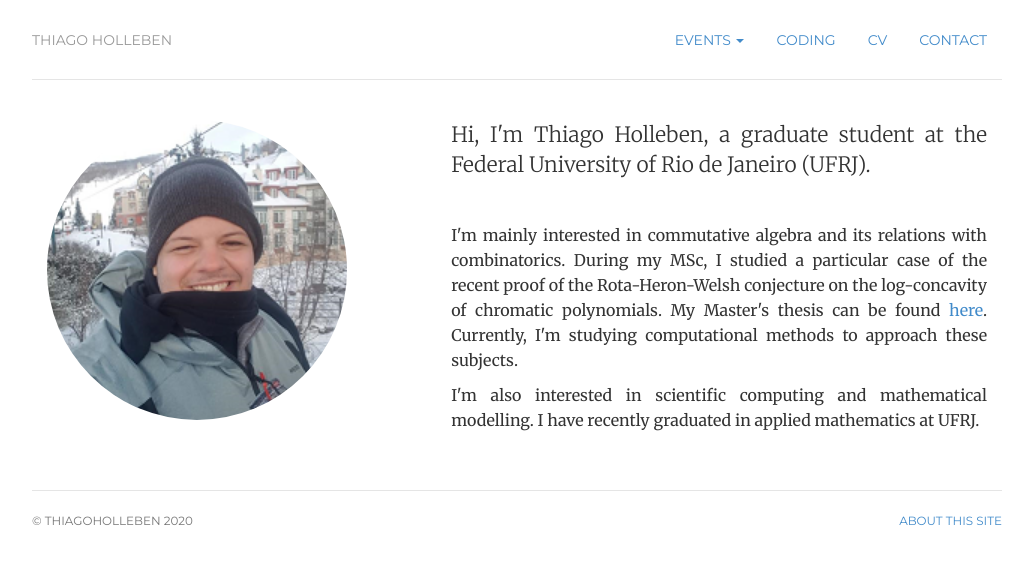
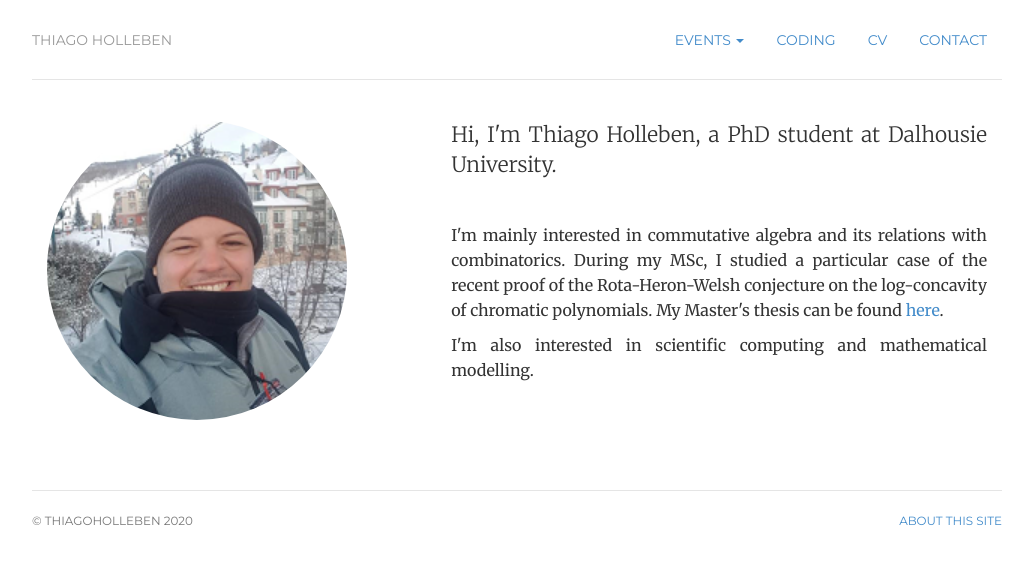
Before and after one commit to hollebenthiago/hollebenthiago.github.io, a Jekyll site: the page built from index.html, in a window 1280 px wide. Shown: the top 564 px of the page, without its empty margins (123-1155 px from the left). Built offline with Jekyll 4.4.1, drawn with Linux system fonts in a browser that asks for light colours.

Commit message:
updating info

```diff
--- a/attended/index.html
+++ b/attended/index.html
@@ -2,7 +2,7 @@
 layout: default
 title: Events attended
 events: active
-description: Thiago Holleben is a graduate student at UFRJ.
+description: Thiago Holleben is a PhD student at Dalhousie University.
 ---
 <div class="contact">
     <ul style="list-style-type: none;">
--- a/coding/index.html
+++ b/coding/index.html
@@ -6,7 +6,7 @@ notes: passive
 contact: passive -->
 title: Coding
 coding: active
-description: Thiago Holleben is a graduate student at UFRJ.
+description: Thiago Holleben is a PhD student at Dalhousie University.
 ---
 <!-- <div class="jumbotron"> -->
 <div class='some-text'>
--- a/contact/index.html
+++ b/contact/index.html
@@ -6,7 +6,7 @@ description: Contact Info for Thiago Holleben.
 ---
 <div class="contact">
 
-	<p>You can get in touch with me through email: hollebenthiago 'at' matematica.ufrj.br</p>
+	<p>You can get in touch with me through email: hollebenthiago 'at' dal.ca</p>
 
 	Or through:
 	<ul class="list-unstyled">
--- a/index.html
+++ b/index.html
@@ -4,7 +4,7 @@ layout: default
 cv: passive
 notes: passive
 contact: passive -->
-description: Thiago Holleben is a graduate student at UFRJ.
+description: Thiago Holleben is a PhD student at Dalhousie University.
 ---
 <!-- <div class="jumbotron"> -->
 <div class="row marketing">
@@ -12,13 +12,13 @@ description: Thiago Holleben is a graduate student at UFRJ.
 	<img  class="img-circle avatar" alt="Thiago Holleben" style="width:300px; height: 300px;"src="img/temporarypic.png">
 	</div>
 	<div itemscope itemtype="http://data-vocabulary.org/Person" class="col-sm-7">
-	<p class="lead need-to-justify">Hi, I'm <span itemprop="name">Thiago Holleben</span>, a graduate student at the Federal University of Rio de Janeiro (UFRJ).</p>
+	<p class="lead need-to-justify">Hi, I'm <span itemprop="name">Thiago Holleben</span>, a PhD student at Dalhousie University.</p>
 	<br>
-	<p class='need-to-justify'>I'm mainly interested in <span itemprop="title">commutative algebra</span> and its relations with <span itemprop="title">combinatorics</span>. During my MSc, I studied a particular case of the recent proof of the Rota-Heron-Welsh conjecture on the log-concavity of chromatic polynomials. My  Master's thesis can be found <a href="/msc/main.pdf" title="CV">here</a>. Currently, I'm studying <span itemprop="title">computational methods</span> to approach these subjects.
+	<p class='need-to-justify'>I'm mainly interested in <span itemprop="title">commutative algebra</span> and its relations with <span itemprop="title">combinatorics</span>. During my MSc, I studied a particular case of the recent proof of the Rota-Heron-Welsh conjecture on the log-concavity of chromatic polynomials. My  Master's thesis can be found <a href="/msc/main.pdf" title="CV">here</a>.<!-- Currently, I'm studying <span itemprop="title">computational methods</span> to approach these subjects. -->
 
 		<!-- My advisor is <a href="https://sites.google.com/view/s-hamid-hassanzadeh/home?authuser=0">S. Hamid Hassanzadeh</a>. -->
 	</p>
-	<p class='need-to-justify'>I'm also interested in scientific computing and mathematical modelling. I have recently graduated in applied mathematics at UFRJ.</p>
+	<p class='need-to-justify'>I'm also interested in scientific computing and mathematical modelling.</p>
 
 	</div>
 </div>
--- a/organized/index.html
+++ b/organized/index.html
@@ -6,7 +6,7 @@ notes: passive
 contact: passive -->
 title: Events organized
 events: active
-description: Thiago Holleben is a graduate student at UFRJ.
+description: Thiago Holleben is a PhD student at Dalhousie University.
 ---
 <!-- <div class="jumbotron"> -->
 <div class='container'>
@@ -17,7 +17,7 @@ description: Thiago Holleben is a graduate student at UFRJ.
         <li><a href="https://www.youtube.com/channel/UC14NMQ5cOsSuLrAQGGa2T4Q">Youtube</a></li>
         <li><a href="https://www.instagram.com/semap.rio/">Instagram</a></li>
     </ul>
-    <p class='need-to-justify'>Since 2019, I co-organize a weekly student seminar at UFRJ, named 'Encontros Matemáticos'.</p>
+    <p class='need-to-justify'>In 2019, I co-organized a weekly student seminar at UFRJ, named 'Encontros Matemáticos'.</p>
     <p class='need-to-justify'>The main objetive of the project is to promote a stronger integration between students at UFRJ's Mathematics Institute.</p>
 </div>
 
```
